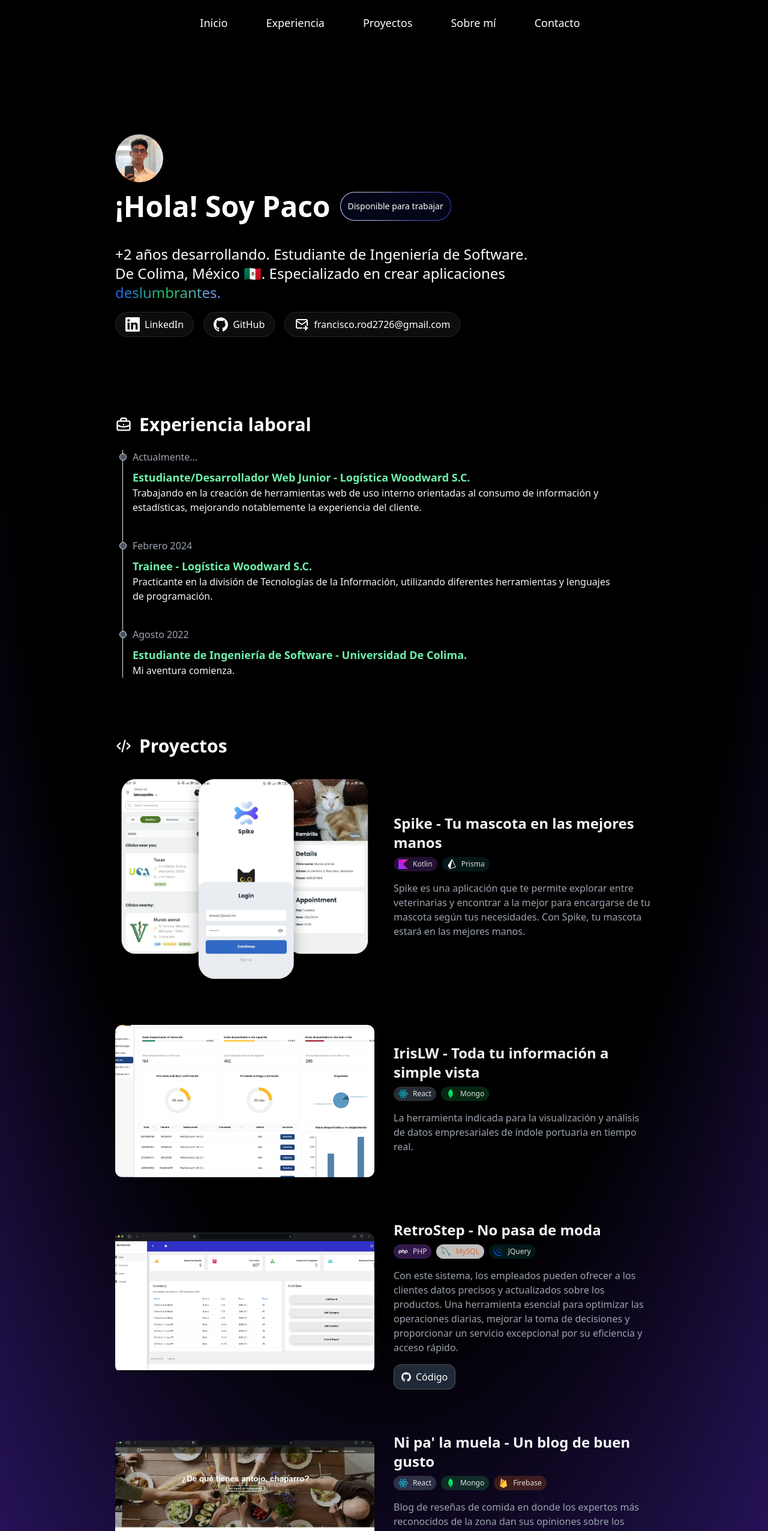
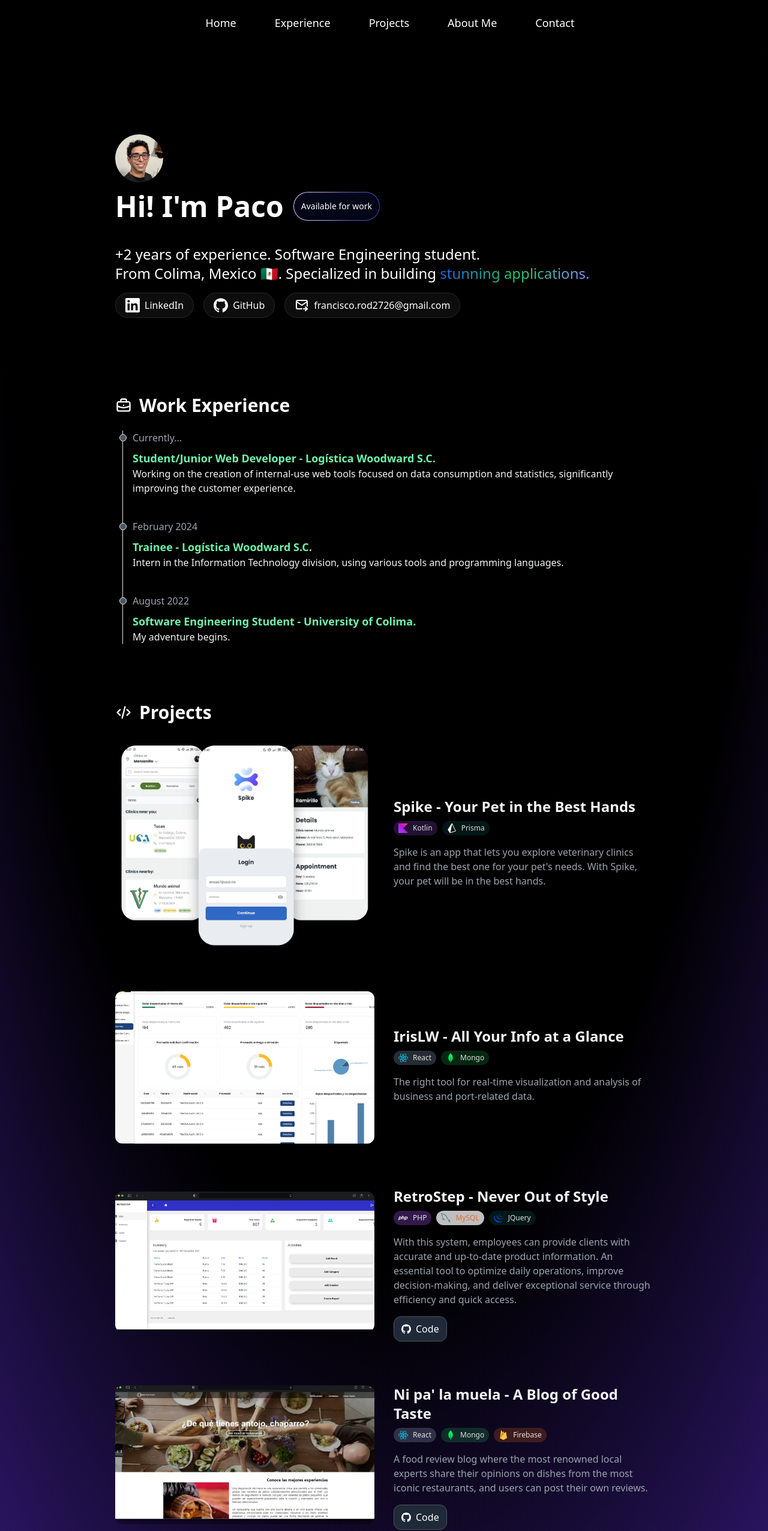
Before and after one commit to Paco-Taco/porftolio-dev, an Astro site: page / in a window 1280 px wide. Shown: the top 2553 px of the page at 60% size. Built offline with nearby package versions, Linux system fonts and the light colour scheme; Astro itself is replaced by a stand-in of ours.

Commit message:
Translate content to English and update project descriptions for clarity

```diff
--- a/src/components/Experience.astro
+++ b/src/components/Experience.astro
@@ -3,22 +3,21 @@ import ExperienceItem from "./ExperienceItem.astro";
 
 const experiences = [
   {
-    date: "Actualmente...",
-    title: "Estudiante/Desarrollador Web Junior - Logística Woodward S.C.",
+    date: "Currently...",
+    title: "Student/Junior Web Developer - Logística Woodward S.C.",
     description:
-      "Trabajando en la creación de herramientas web de uso interno orientadas al consumo de información y estadísticas, mejorando notablemente la experiencia del cliente.",
+      "Working on the creation of internal-use web tools focused on data consumption and statistics, significantly improving the customer experience.",
   },
   {
-    date: "Febrero 2024",
+    date: "February 2024",
     title: "Trainee - Logística Woodward S.C.",
     description:
-      "Practicante en la división de Tecnologías de la Información, utilizando diferentes herramientas y lenguajes de programación.",
+      "Intern in the Information Technology division, using various tools and programming languages.",
   },
   {
-    date: "Agosto 2022",
-    title: "Estudiante de Ingeniería de Software - Universidad De Colima.",
-    description:
-      "Mi aventura comienza.",
+    date: "August 2022",
+    title: "Software Engineering Student - University of Colima.",
+    description: "My adventure begins.",
   },
 ];
 ---
--- a/src/components/ExperienceItem.astro
+++ b/src/components/ExperienceItem.astro
@@ -13,9 +13,7 @@ const { date, title, description, link } = Astro.props;
   class="absolute w-3 h-3 rounded-full mt-1.5 -start-1.5 border border-gray-200 bg-gray-600"
 >
 </div>
-<time
-  class="mb-1 text-base font-normal leading-none text-gray-400"
-  >{date}</time
+<time class="mb-1 text-base font-normal leading-none text-gray-400">{date}</time
 >
 <h3 class="text-xl lg:text-lg font-semibold text-greenEmerald mt-2">
   {title}
@@ -30,7 +28,7 @@ const { date, title, description, link } = Astro.props;
       href={link}
       class="inline-flex items-center px-4 py-2 text-sm font-medium border rounded-lg focus:z-10 focus:ring-4 focus:outline-none focus:text-blue-700 bg-gray-800 text-gray-400 border-gray-600 hover:text-white hover:bg-gray-700 focus:ring-gray-700"
     >
-      Saber más...{" "}
+      Learn more...{" "}
       <svg
         class="w-3 h-3 ms-2 rtl:rotate-180"
         aria-hidden="true"
--- a/src/components/Header.astro
+++ b/src/components/Header.astro
@@ -20,11 +20,11 @@ import { mailTo } from "../../public/links";
       <div
         class="flex flex-col gap-16 mt-10 sm:flex-row text-center text-lg sm:items-center sm:justify-center sm:mt-0 sm:ps-5"
       >
-        <NavItem href="#top">Inicio</NavItem>
-        <NavItem href="#experience">Experiencia</NavItem>
-        <NavItem href="#projects">Proyectos</NavItem>
-        <NavItem href="#about-me">Sobre mí</NavItem>
-        <NavItem href={mailTo}>Contacto</NavItem>
+        <NavItem href="#top">Home</NavItem>
+        <NavItem href="#experience">Experience</NavItem>
+        <NavItem href="#projects">Projects</NavItem>
+        <NavItem href="#about-me">About Me</NavItem>
+        <NavItem href={mailTo}>Contact</NavItem>
       </div>
     </div>
   </nav>
--- a/src/components/Projects.astro
+++ b/src/components/Projects.astro
@@ -34,81 +34,80 @@ const tags = {
 
   prisma: {
     name: "Prisma",
-    class: 'bg-teal-700/20 text-white/85',
+    class: "bg-teal-700/20 text-white/85",
     icon: Prisma,
   },
 
   mongo: {
-    name: 'Mongo',
-    class: 'bg-green-500/20 text-white/85',
+    name: "Mongo",
+    class: "bg-green-500/20 text-white/85",
     icon: Mongo,
   },
 
   firebase: {
-    name: 'Firebase',
-    class: 'bg-orange-500/20 text-white/85',
+    name: "Firebase",
+    class: "bg-orange-500/20 text-white/85",
     icon: Firebase,
   },
 
   mysql: {
-    name: 'MySQL',
-    class: 'bg-white/75 text-orange-600/80',
+    name: "MySQL",
+    class: "bg-white/75 text-orange-600/80",
     icon: MySql,
   },
 
   php: {
-    name: 'PHP',
-    class: 'bg-purple-500/30 text-white/85',
+    name: "PHP",
+    class: "bg-purple-500/30 text-white/85",
     icon: Php,
   },
 
   jquery: {
-    name: 'JQuery',
-    class: 'bg-teal-700/20 text-white/85',
+    name: "JQuery",
+    class: "bg-teal-700/20 text-white/85",
     icon: Jquery,
-  }
+  },
 };
 
 const projects = [
   {
-    title: "Spike - Tu mascota en las mejores manos",
-    description: "Spike es una aplicación que te permite explorar entre veterinarias y encontrar a la mejor para encargarse de tu mascota según tus necesidades. Con Spike, tu mascota estará en las mejores manos.",
+    title: "Spike - Your Pet in the Best Hands",
+    description:
+      "Spike is an app that lets you explore veterinary clinics and find the best one for your pet's needs. With Spike, your pet will be in the best hands.",
     image: "/img/projects/spikePics.webp",
     tags: [tags.kotlin, tags.prisma],
   },
   {
-    title: 'IrisLW - Toda tu información a simple vista',
-    description: 'La herramienta indicada para la visualización y análisis de datos empresariales de índole portuaria en tiempo real.',
-    image: '/img/projects/irislw.webp',
-    tags: [tags.react, tags.mongo]
+    title: "IrisLW - All Your Info at a Glance",
+    description:
+      "The right tool for real-time visualization and analysis of business and port-related data.",
+    image: "/img/projects/irislw.webp",
+    tags: [tags.react, tags.mongo],
   },
   {
-    title: 'RetroStep - No pasa de moda',
-    description: 'Con este sistema, los empleados pueden ofrecer a los clientes datos precisos y actualizados sobre los productos. Una herramienta esencial para optimizar las operaciones diarias, mejorar la toma de decisiones y proporcionar un servicio excepcional por su eficiencia y acceso rápido.',
-    // link: 'https://github.com/Paco-Taco/RetroStep',
-    github: 'https://github.com/Paco-Taco/RetroStep',
-    image: '/img/projects/retroStep.webp',
-    tags: [tags.php, tags.mysql, tags.jquery]
+    title: "RetroStep - Never Out of Style",
+    description:
+      "With this system, employees can provide clients with accurate and up-to-date product information. An essential tool to optimize daily operations, improve decision-making, and deliver exceptional service through efficiency and quick access.",
+    github: "https://github.com/Paco-Taco/RetroStep",
+    image: "/img/projects/retroStep.webp",
+    tags: [tags.php, tags.mysql, tags.jquery],
   },
   {
-    title: "Ni pa' la muela - Un blog de buen gusto",
+    title: "Ni pa' la muela - A Blog of Good Taste",
     description:
-    "Blog de reseñas de comida en donde los expertos más reconocidos de la zona dan sus opiniones sobre los platillos de los restaurantes más representativos y permitiendo a los usuarios subir sus propias opiniones.",
-    // link: "https://github.com/Paco-Taco/ni-pa-la-muela-1",
+      "A food review blog where the most renowned local experts share their opinions on dishes from the most iconic restaurants, and users can post their own reviews.",
     github: "https://github.com/Paco-Taco/ni-pa-la-muela-1",
     image: "/img/projects/nplm.webp",
     tags: [tags.react, tags.mongo, tags.firebase],
   },
   {
-    title: "Li'l Parrot: OdySea - Un juego donde te diviertes y salvas al mundo",
+    title: "Li'l Parrot: OdySea - A Game Where You Have Fun and Save the World",
     description:
-      "Li'l Parrot: OdySea es un RPG donde explorarás y terminarás con los restos de basura encontrados en el ambiente. Basado en el 14vo Objetivo de Desarrollo Sustentable de las Naciones Unidas, Li'l Parrot: OdySea, es un juego que te encantará.",
-    // link: "https://github.com/Paco-Taco/LilParrotOdy-Sea",
+      "Li'l Parrot: OdySea is an RPG where you explore and clean up environmental waste. Based on the UN's 14th Sustainable Development Goal, this game is as fun as it is meaningful.",
     github: "https://github.com/Paco-Taco/LilParrotOdy-Sea",
     image: "/img/projects/lilParrot.webp",
     tags: [tags.python],
   },
-
 ];
 ---
 
@@ -120,7 +119,7 @@ const projects = [
           <div class="relative flex flex-col md:items-center col-span-6 row-span-6 gap-8 transition duration-500 ease-out transform overflow-clip rounded-xl sm:rounded-xl md:hover:shadow-2xl md:hover:bg-gray-600/20">
             <img
               src={image}
-              alt={`Captura de pantalla del proyecto ${title}`}
+              alt={`Screenshot of the ${title} project`}
               class="object-cover object-top w-full transition duration-500 h-full md:scale-110 md:group-hover:scale-100"
             />
           </div>
@@ -147,7 +146,7 @@ const projects = [
               {github && (
                 <LinkButton href={github}>
                   <GitHub class="size-4" />
-                  Código
+                  Code
                 </LinkButton>
               )}
               {/* {link && (
--- a/src/pages/index.astro
+++ b/src/pages/index.astro
@@ -26,44 +26,46 @@ import AboutMe from "../components/AboutMe.astro";
 ---
 
 <Layout
-  title="Portfolio de Francisco"
-  description="Contrátame para crear tu aplicación en la web. Estudiante de Ingeniería de Software. Especializado en el desarrollo Full-Stack"
+  title="Francisco's Portfolio"
+  description="Hire me to build your web app. Software Engineering student. Specialized in Full-Stack Development."
 >
   <main class="px-4">
     <SectionContainer class="pt-20 md:pt-44 pb-32">
       <img
-        src="/img/yo.webp"
+        src="/img/yohappy.webp"
         alt="Me"
         class="rounded-full size-20 object-cover mb-4"
       />
       <h1
         class="text-white text-balance text-3xl md:text-4xl lg:text-5xl items-center font-bold flex flex-row gap-x-4 pb-6 lg:pb-10"
       >
-        ¡Hola! Soy Paco <div class="flex justify-center items-center">
+        Hi! I'm Paco
+        <div class="flex justify-center items-center">
           <a
             href={linkedinUrl}
             target="_blank"
             class="flex justify-center items-center"
           >
-            <Badge>Disponible para trabajar</Badge>
+            <Badge>Available for work</Badge>
           </a>
         </div>
       </h1>
-      <h2 class="text-xl lg:text-2xl text-wrap max-w-[700px]">
-        <span id="experience-years"></span> años desarrollando. Estudiante de Ingeniería de Software.
+      <h2 class="text-xl lg:text-2xl text-wrap max-w-[800px]">
+        <span id="experience-years"></span> years of experience. Software Engineering
+        student.
         <br />
-        De Colima, México 🇲🇽. Especializado en crear aplicaciones
+        From Colima, Mexico 🇲🇽. Specialized in building
         <span
           class="bg-gradient-to-r
-		  from-blue-600
-		  via-green-500
-		  to-indigo-400
-			inline-block text-transparent bg-clip-text"
-          >deslumbrantes.</span
+          from-blue-600
+          via-green-500
+          to-indigo-400
+          inline-block text-transparent bg-clip-text"
+          >stunning applications.</span
         >
       </h2>
 
-      <nav class="flex gap-4 mt-4 flex-col md:flex-row lg:flex-row">
+      <nav class="flex gap-4 mt-8 md:mt-4 flex-col md:flex-row lg:flex-row">
         <SocialPill url={linkedinUrl}>
           <LinkedIn class="size-6" />
           LinkedIn
@@ -78,11 +80,12 @@ import AboutMe from "../components/AboutMe.astro";
         </SocialPill>
       </nav>
     </SectionContainer>
+
     <div class="space-y-24">
       <SectionContainer id="experience">
         <h2 class="text-3xl font-semibold mb-6 flex gap-x-3 items-center">
           <Briefcase class="size-7" />
-          Experiencia laboral
+          Work Experience
         </h2>
         <Experience />
       </SectionContainer>
@@ -90,23 +93,22 @@ import AboutMe from "../components/AboutMe.astro";
       <SectionContainer id="projects">
         <h2 class="text-3xl font-semibold mb-6 flex gap-x-3 items-center">
           <Code class="size-7" />
-          Proyectos
+          Projects
         </h2>
         <Projects />
       </SectionContainer>
 
       <SectionContainer id="about-me">
-        <h2
-          class="text-3xl font-semibold mb-6 flex gap-x-3 items-center"
-        >
+        <h2 class="text-3xl font-semibold mb-6 flex gap-x-3 items-center">
           <ProfileCheck class="size-8" />
-          Sobre mí
+          About Me
         </h2>
         <AboutMe />
       </SectionContainer>
     </div>
   </main>
 </Layout>
+
 <script>
   function calcXp(initialDate: string) {
     const currentDate = new Date();
@@ -128,7 +130,7 @@ import AboutMe from "../components/AboutMe.astro";
 
   const fechaInicio = "2022-09-01";
   const tiempoExperiencia = calcXp(fechaInicio);
-  const experienceYearsElement = document.getElementById('experience-years');
+  const experienceYearsElement = document.getElementById("experience-years");
   if (experienceYearsElement) {
     experienceYearsElement.textContent = `+${tiempoExperiencia}`;
   }
```
Also changed, not shown: src/components/AboutMe.astro (+3 -6 lines), src/components/Footer.astro (+1 -6 lines), public/img/yohappy.webp (added).
